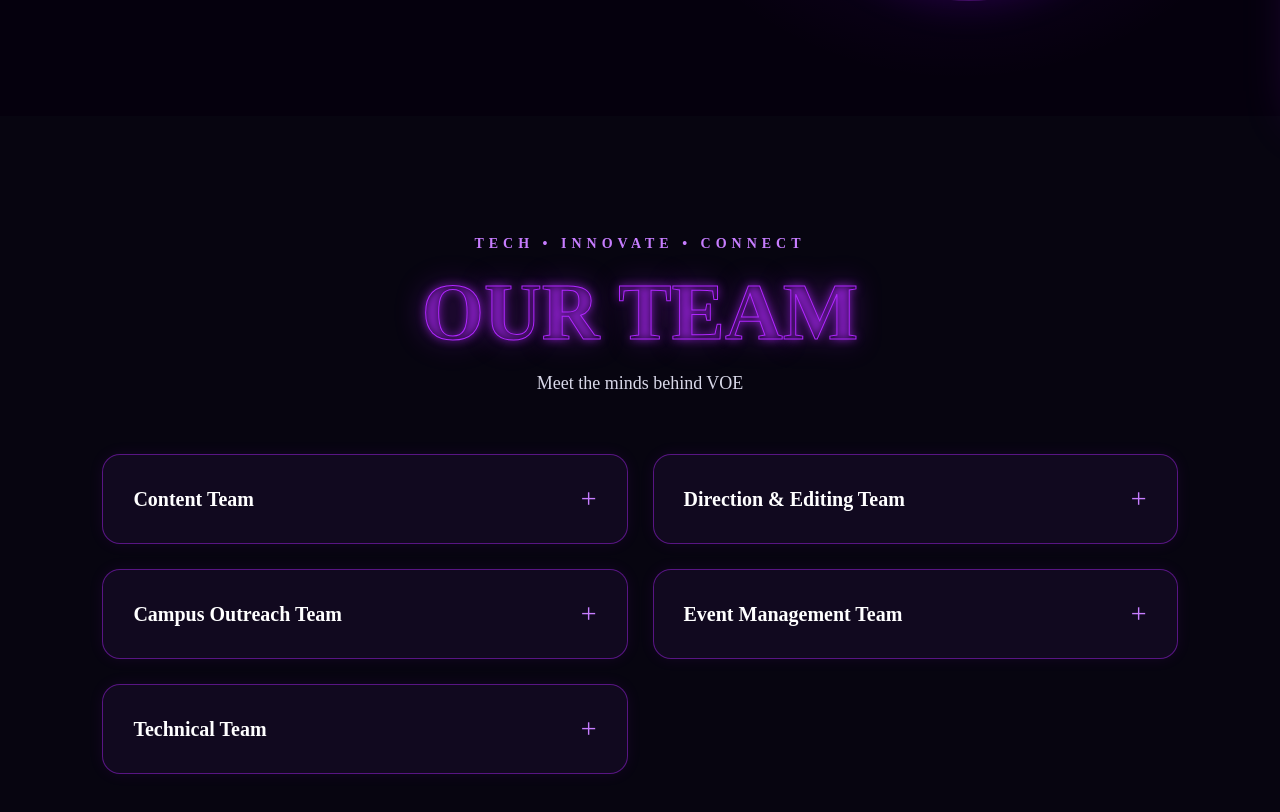
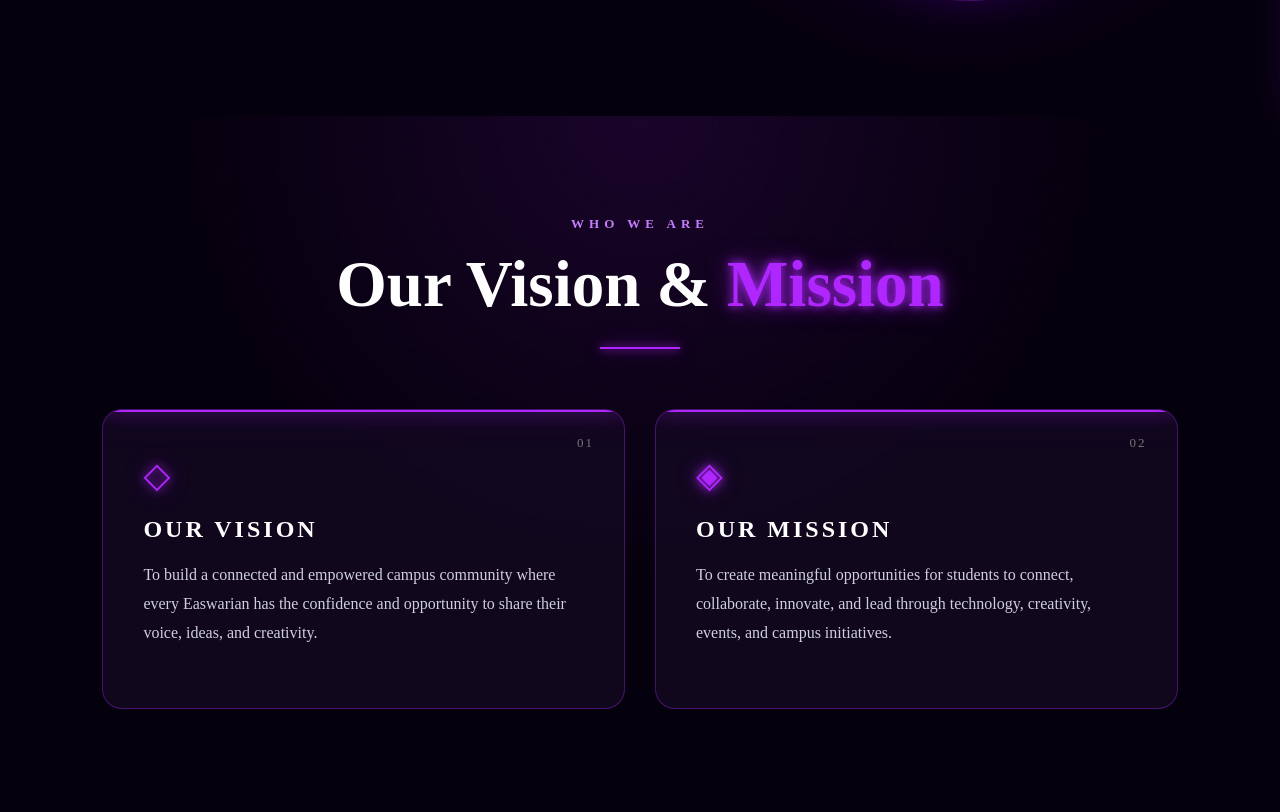
Before and after one commit to pranitha-tech22/VOE_WEBSITE, a React (Vite) app: page / in a window 1280 px wide. Shown: the part 684-1496 px from the top of the page. Built offline with nearby package versions, Linux system fonts and the light colour scheme.

Commit message:
Add page navigation and mission vision section

```diff
--- a/src/App.jsx
+++ b/src/App.jsx
@@ -1,12 +1,27 @@
+import { useState } from "react";
+
 import Navbar from "./assets/components/Navbar.jsx";
 import Hero from "./assets/components/Hero.jsx";
+import MissionVision from "./assets/components/MissionVision.jsx";
 import Team from "./assets/components/Team.jsx";
+
 function App() {
+  const [activePage, setActivePage] = useState("home");
+
   return (
     <>
-      <Navbar />
-      <Hero />
-      <Team/>
+      <Navbar setActivePage={setActivePage} />
+
+      {/* HOME PAGE */}
+      {activePage === "home" && (
+        <>
+          <Hero />
+          <MissionVision />
+        </>
+      )}
+
+      {/* TEAM PAGE */}
+      {activePage === "team" && <Team />}
     </>
   );
 }
--- /dev/null
+++ b/src/assets/components/MissionVision.css
@@ -0,0 +1,231 @@
+/* =========================
+   MISSION & VISION
+========================= */
+
+.mission-vision {
+  min-height: 80vh;
+  padding: 100px 8%;
+
+  background:
+    radial-gradient(
+      circle at 50% 0%,
+      rgba(176, 38, 255, 0.12),
+      transparent 50%
+    );
+
+  color: white;
+}
+
+.mission-vision-container {
+  max-width: 1200px;
+  margin: auto;
+}
+
+
+/* =========================
+   HEADING
+========================= */
+
+.mv-heading {
+  text-align: center;
+  margin-bottom: 60px;
+}
+
+.mv-heading p {
+  margin: 0 0 15px;
+
+  color: #c77dff;
+
+  font-size: 13px;
+  font-weight: 700;
+  letter-spacing: 5px;
+}
+
+.mv-heading h2 {
+  margin: 0;
+
+  font-size: clamp(40px, 6vw, 65px);
+  font-weight: 800;
+
+  color: white;
+}
+
+.mv-heading h2 span {
+  color: #b026ff;
+
+  text-shadow:
+    0 0 10px #b026ff,
+    0 0 25px rgba(176, 38, 255, 0.6);
+}
+
+.mv-line {
+  width: 80px;
+  height: 2px;
+
+  margin: 25px auto 0;
+
+  background: #b026ff;
+
+  box-shadow:
+    0 0 8px #b026ff,
+    0 0 20px rgba(176, 38, 255, 0.6);
+}
+
+
+/* =========================
+   VISION & MISSION GRID
+========================= */
+
+.mv-grid {
+  display: grid;
+
+  grid-template-columns: repeat(2, 1fr);
+
+  gap: 30px;
+}
+
+
+/* =========================
+   CARDS
+========================= */
+
+.mv-card {
+  position: relative;
+
+  padding: 45px 40px;
+
+  min-height: 300px;
+
+  background: rgba(20, 10, 35, 0.75);
+
+  border: 1px solid rgba(176, 38, 255, 0.35);
+
+  border-radius: 20px;
+
+  overflow: hidden;
+
+  transition: 0.35s ease;
+}
+
+.mv-card::before {
+  content: "";
+
+  position: absolute;
+
+  top: 0;
+  left: 0;
+
+  width: 100%;
+  height: 2px;
+
+  background: #b026ff;
+
+  box-shadow:
+    0 0 15px #b026ff,
+    0 0 30px rgba(176, 38, 255, 0.6);
+}
+
+.mv-card:hover {
+  transform: translateY(-8px);
+
+  border-color: #b026ff;
+
+  box-shadow:
+    0 0 25px rgba(176, 38, 255, 0.2),
+    inset 0 0 25px rgba(176, 38, 255, 0.05);
+}
+
+
+/* =========================
+   NUMBER
+========================= */
+
+.mv-number {
+  position: absolute;
+
+  top: 25px;
+  right: 30px;
+
+  font-size: 13px;
+
+  color: #777;
+
+  letter-spacing: 2px;
+}
+
+
+/* =========================
+   ICON
+========================= */
+
+.mv-icon {
+  font-size: 35px;
+
+  color: #b026ff;
+
+  margin-bottom: 20px;
+
+  text-shadow:
+    0 0 10px #b026ff,
+    0 0 20px rgba(176, 38, 255, 0.6);
+}
+
+
+/* =========================
+   TITLE
+========================= */
+
+.mv-card h3 {
+  margin: 0 0 18px;
+
+  font-size: 24px;
+
+  letter-spacing: 3px;
+
+  color: white;
+}
+
+
+/* =========================
+   DESCRIPTION
+========================= */
+
+.mv-card p {
+  margin: 0;
+
+  max-width: 520px;
+
+  font-size: 16px;
+
+  line-height: 1.8;
+
+  color: #cfcfe0;
+}
+
+
+/* =========================
+   MOBILE
+========================= */
+
+@media (max-width: 768px) {
+
+  .mission-vision {
+    padding: 80px 5%;
+  }
+
+  .mv-grid {
+    grid-template-columns: 1fr;
+  }
+
+  .mv-card {
+    padding: 35px 25px;
+  }
+
+  .mv-card h3 {
+    font-size: 21px;
+  }
+
+  .mv-card p {
+    font-size: 14px;
+  }
+}
--- /dev/null
+++ b/src/assets/components/MissionVision.jsx
@@ -0,0 +1,79 @@
+import "./MissionVision.css";
+
+function MissionVision() {
+  return (
+    <section className="mission-vision">
+
+      <div className="mission-vision-container">
+
+        {/* Section Heading */}
+        <div className="mv-heading">
+          <p>WHO WE ARE</p>
+
+          <h2>
+            Our Vision & <span>Mission</span>
+          </h2>
+
+          <div className="mv-line"></div>
+        </div>
+
+
+        {/* Vision & Mission Cards */}
+        <div className="mv-grid">
+
+          {/* Vision */}
+          <div className="mv-card">
+
+            <div className="mv-number">
+              01
+            </div>
+
+            <div className="mv-icon">
+              ◇
+            </div>
+
+            <h3>
+              OUR VISION
+            </h3>
+
+            <p>
+              To build a connected and empowered campus community
+              where every Easwarian has the confidence and opportunity
+              to share their voice, ideas, and creativity.
+            </p>
+
+          </div>
+
+
+          {/* Mission */}
+          <div className="mv-card">
+
+            <div className="mv-number">
+              02
+            </div>
+
+            <div className="mv-icon">
+              ◈
+            </div>
+
+            <h3>
+              OUR MISSION
+            </h3>
+
+            <p>
+              To create meaningful opportunities for students to
+              connect, collaborate, innovate, and lead through
+              technology, creativity, events, and campus initiatives.
+            </p>
+
+          </div>
+
+        </div>
+
+      </div>
+
+    </section>
+  );
+}
+
+export default MissionVision;
--- a/src/assets/components/Navbar.css
+++ b/src/assets/components/Navbar.css
@@ -92,12 +92,31 @@
 
   color: #b026ff;
 
+  background: transparent;
+  border: none;
+
+  padding: 0;
+  margin: 0;
+
+  cursor: pointer;
+
   text-decoration: none;
 
   text-shadow:
     0 0 5px #b026ff,
     0 0 15px #b026ff,
     0 0 30px #8a2be2;
+
+  transition: 0.3s ease;
+}
+
+.navbar-logo:hover {
+  transform: scale(1.05);
+
+  text-shadow:
+    0 0 8px #b026ff,
+    0 0 20px #b026ff,
+    0 0 35px #8a2be2;
 }
 
 
@@ -205,8 +224,15 @@
   gap: 8px;
 }
 
+
+/* IMPORTANT:
+   These are now BUTTONS instead of <a> tags.
+*/
+
 .menu-item {
   position: relative;
+
+  width: 100%;
 
   display: grid;
 
@@ -216,9 +242,19 @@
 
   padding: 15px 10px;
 
-  text-decoration: none;
+  margin: 0;
+
+  background: transparent;
+
+  border: none;
 
   border-bottom: 1px solid rgba(255, 255, 255, 0.08);
+
+  cursor: pointer;
+
+  text-align: left;
+
+  font-family: inherit;
 
   transition: 0.35s ease;
 }
--- a/src/assets/components/Navbar.jsx
+++ b/src/assets/components/Navbar.jsx
@@ -1,23 +1,28 @@
 import { useState } from "react";
 import "./Navbar.css";
 
-function Navbar() {
+function Navbar({ setActivePage }) {
   const [menuOpen, setMenuOpen] = useState(false);
 
   const navItems = [
-  { number: "01", name: "HOME", href: "#home" },
-  { number: "02", name: "ABOUT", href: "#about" },
-  { number: "03", name: "GALLERY", href: "#gallery" },
-  { number: "04", name: "TEAM", href: "#team" },
-  { number: "05", name: "EVENTS", href: "#events" },
-];
+    { number: "01", name: "HOME", page: "home" },
+    { number: "02", name: "ABOUT", page: "about" },
+    { number: "03", name: "GALLERY", page: "gallery" },
+    { number: "04", name: "TEAM", page: "team" },
+    { number: "05", name: "EVENTS", page: "events" },
+  ];
+
+  const handleNavigation = (page) => {
+    console.log("Clicked:", page);
+
+    setActivePage(page);
+    setMenuOpen(false);
+  };
 
   return (
     <>
-      {/* ================= NAVBAR ================= */}
       <nav className="navbar">
 
-        {/* Hamburger Button - LEFT */}
         <button
           className={`menu-btn ${menuOpen ? "active" : ""}`}
           onClick={() => setMenuOpen(!menuOpen)}
@@ -28,42 +33,35 @@ function Navbar() {
           <span></span>
         </button>
 
-        {/* VOE Logo */}
-        <a href="#home" className="navbar-logo">
+        <button
+          className="navbar-logo"
+          onClick={() => handleNavigation("home")}
+        >
           VOE
-        </a>
+        </button>
 
       </nav>
 
-
-      {/* ================= MENU OVERLAY ================= */}
       <div
         className={`menu-overlay ${menuOpen ? "show" : ""}`}
         onClick={() => setMenuOpen(false)}
       ></div>
 
-
-      {/* ================= SIDE MENU ================= */}
       <div className={`side-menu ${menuOpen ? "open" : ""}`}>
 
-        {/* Menu Header */}
         <div className="menu-header">
           <span>NAVIGATION</span>
           <span className="menu-line"></span>
         </div>
 
-
-        {/* Navigation Items */}
         <div className="side-menu-content">
 
           {navItems.map((item) => (
-            <a
+            <button
               key={item.name}
-              href={item.href}
               className="menu-item"
-              onClick={() => setMenuOpen(false)}
+              onClick={() => handleNavigation(item.page)}
             >
-
               <span className="menu-number">
                 {item.number}
               </span>
@@ -75,14 +73,11 @@ function Navbar() {
               <span className="menu-arrow">
                 ↗
               </span>
-
-            </a>
+            </button>
           ))}
 
         </div>
 
-
-        {/* Menu Footer */}
         <div className="menu-footer">
           <span>VOICE OF EASWARI</span>
         </div>
```
